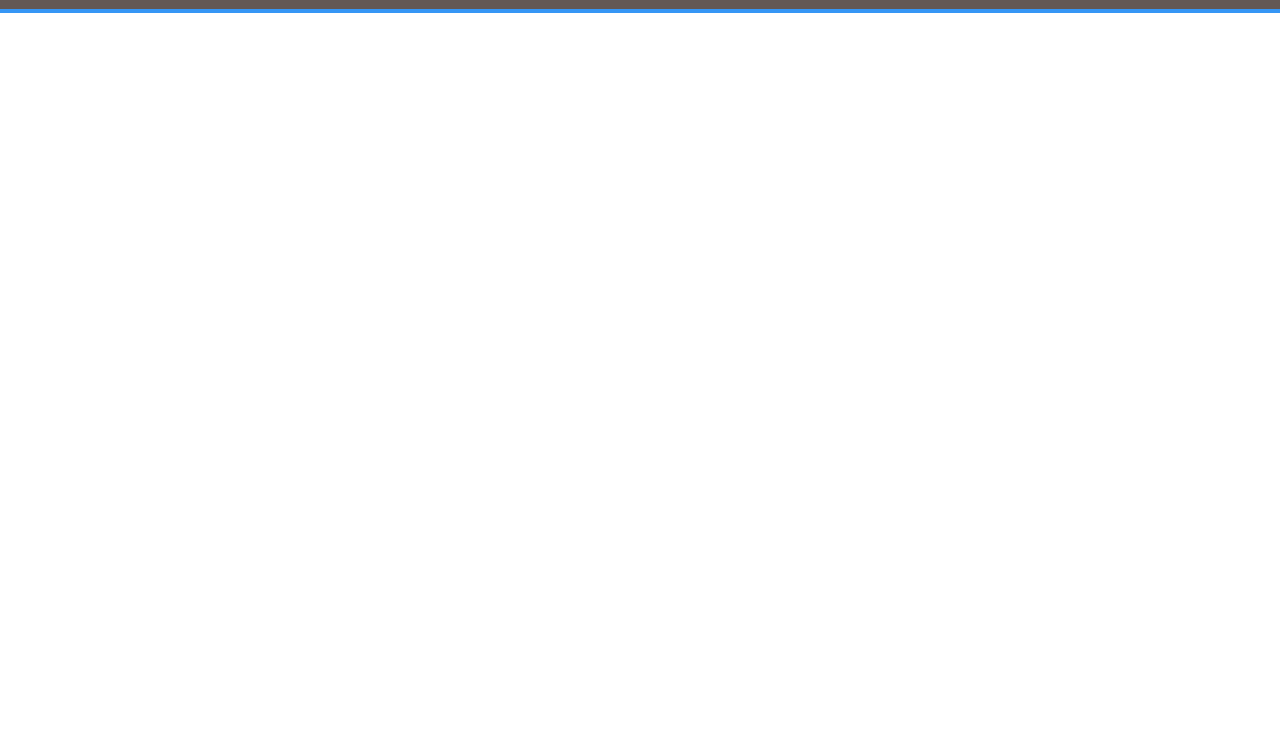
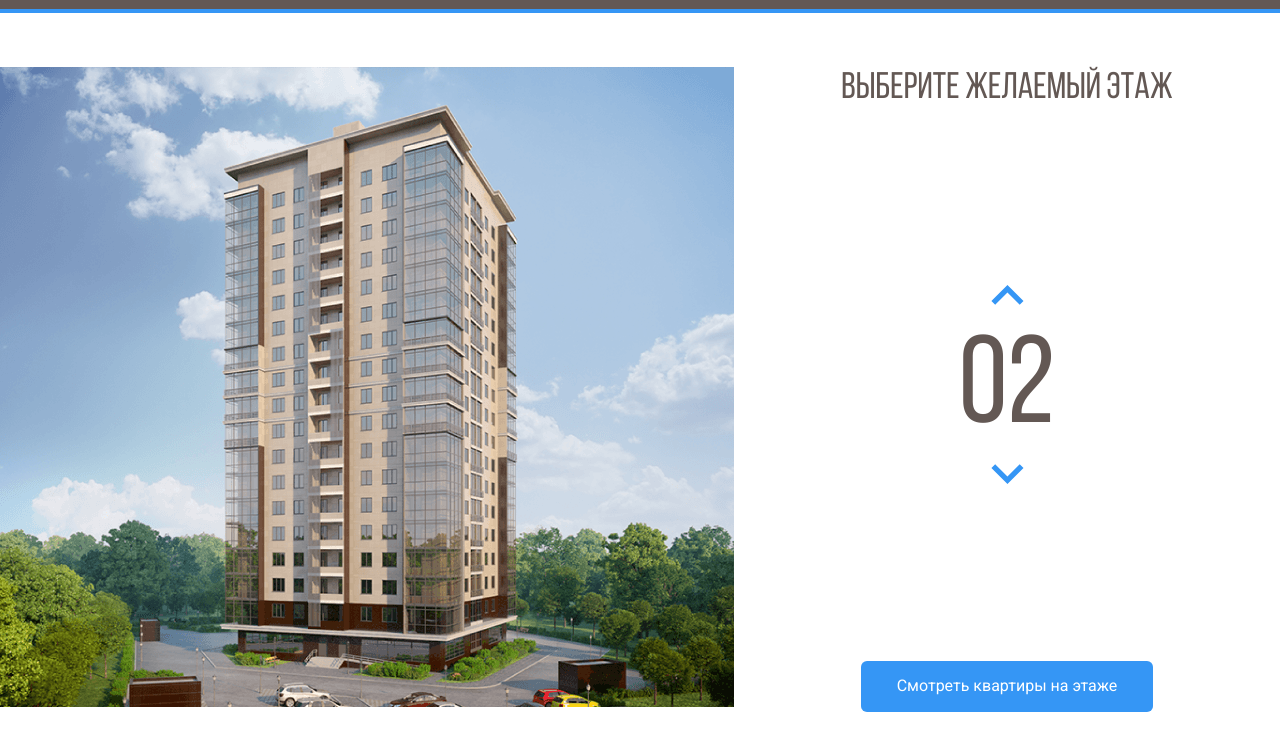
Before and after one commit to OlhaZolotar/melody, a plain HTML site: page index.html in a window 1280 px wide. Shown: the part 55-800 px from the top of the page. Drawn offline with Linux system fonts and the light colour scheme.

Commit message:
feat: add basic page layout

```diff
--- a/css/style.css
+++ b/css/style.css
@@ -1,3 +1,13 @@
+@font-face {
+  font-family: 'Bebas Neue';
+  src: local('Bebas Neue Regular Regular'), local('BebasNeueRegular'),
+    url('../fonts/BebasNeueRegular.woff2') format('woff2'),
+    url('../fonts/BebasNeueRegular.woff') format('woff');
+  font-weight: normal;
+  font-style: normal;
+  font-display: swap;
+}
+
 * {
   box-sizing: border-box;
 }
@@ -51,3 +61,59 @@ body {
   text-decoration: none; /* отключаем подчеркивание у ссылок */
   color: #fff;
 }
+.main {
+  max-width: 1280px;
+  margin: auto;
+  padding-top: 54px;
+  display: flex;
+}
+.main-info {
+  flex-grow: 1;
+  text-align: center;
+  display: flex;
+  flex-direction: column;
+  align-items: center;
+  justify-content: space-between;
+}
+.home-image path {
+  opacity: 0;
+  cursor: pointer;
+}
+.home-image path:hover {
+  opacity: 1;
+}
+.counter-group {
+  display: flex;
+  flex-direction: column;
+  align-items: center;
+}
+.counter-button {
+  background-color: #fff;
+  border: none;
+  cursor: pointer;
+}
+.counter-arrow-down {
+  transform: rotateX(180deg);
+}
+.main-title {
+  margin: 0;
+  font-family: 'Bebas Neue', sans-serif;
+  font-weight: normal;
+  font-size: 37px;
+  line-height: 44px;
+  color: #635854;
+}
+.counter {
+  font-family: 'Bebas Neue', sans-serif;
+  color: #635854;
+  font-size: 124px;
+  margin-top: 10px;
+}
+.button-primary {
+  background: #3596f5;
+  border-radius: 6px;
+  color: #fff;
+  border: none;
+  padding: 16px 36px;
+  cursor: pointer;
+}
--- a/index.html
+++ b/index.html
@@ -48,5 +48,55 @@
     </header>
     <!-- /.navbar -->
 
+    <main class="main">
+        <div class="main-image">
+            <svg class="home-image"
+
+            width="734" height="640" viewBox="0 0 734 640" fill="none" xmlns="http://www.w3.org/2000/svg"
+                xmlns:xlink="http://www.w3.org/1999/xlink">
+                <rect width="734" height="640" fill="url(#pattern0)" />
+                <defs>
+                    <pattern id="pattern0" patternContentUnits="objectBoundingBox" width="1" height="1">
+                        <use xlink:href="#image0_1_86" transform="translate(-0.00408719) scale(0.0013624 0.0015625)" />
+                    </pattern>
+                    <image id="image0_1_86" width="740" height="640" xlink:href="img/home.png" />
+                </defs>
+                <path d="M225 532L445.8 540L515 526.3V548L446.5 567.7L225 556.7V532Z" fill="#3595F6" fill-opacity="0.75" />
+                <path d="M226 531V506L446.3 509.3L516 506V526L446.7 539L226 531Z" fill="#3595F6" fill-opacity="0.75" />
+                <path d="M226 505V480H447H516V503L448 510L226 505Z" fill="#3595F6" fill-opacity="0.75" />
+                <path d="M226 481V456L447.3 452.3L515 459V481H447" fill="#3595F6" fill-opacity="0.75" />
+                <path d="M226 455V429L447.5 425.7L516 436.7V458L447 451.3L226 455Z" fill="#3595F6" fill-opacity="0.75" />
+                <path d="M225 428V404.3L446 392L517 415V436.3L446 424L225 428Z" fill="#3595F6" fill-opacity="0.75" />
+                <path d="M225 406V381L447.2 364.7L517 393.3V414L446.7 392.3L225 406Z" fill="#3595F6" fill-opacity="0.75" />
+                <path d="M225 381V356L447.5 335.7L517 372.3V393L445 364.3L225 381Z" fill="#3595F6" fill-opacity="0.75" />
+                <path d="M225 355V331L448 306.3L517 350.3V372L447.7 334L225 355Z" fill="#3595F6" fill-opacity="0.75" />
+                <path d="M225 330V306L447.5 277.3L517 328.3V349L446.7 306.7L225 330Z" fill="#3595F6" fill-opacity="0.75" />
+                <path d="M224 306V282L446.3 249L517 308.3V328L447 277.3L224 306Z" fill="#3595F6" fill-opacity="0.75" />
+                <path d="M225 281V257L446.2 222L516 286V307L447.3 248.7L225 281Z" fill="#3595F6" fill-opacity="0.75" />
+                <path d="M225 257V232L447.3 194L516 264.3V285L447 221L225 257Z" fill="#3595F6" fill-opacity="0.75" />
+                <path d="M225 231V206L445.8 162.3L516 241.3V264L447 190.7L225 231Z" fill="#3595F6" fill-opacity="0.75" />
+                <path d="M226 207V182L446 134L516 219V242L445.3 162.7L226 207Z" fill="#3595F6" fill-opacity="0.75" />
+                <path d="M225 182V157L444.8 105L516 197.3V220L446.3 133.7L225 182Z" fill="#3595F6" fill-opacity="0.75" />
+                <path d="M225 157V131L447 74.3L516 176V197L446.7 105.3L225 157Z" fill="#3595F6" fill-opacity="0.75" />
+            </svg>
+
+        </div>
+        <!-- /.main-image -->
+        <div class="main-info">
+            <h2 class="main-title">Выберите желаемый этаж</h2>
+            <div class="counter-group">
+                <button class="counter-button counter-up">
+                    <img class="counter-arrow counter-arrow-up" src="img/arrow.svg" alt="arrow-up" >
+                </button>
+                <span class="counter">02</span>
+                <button class="counter-button counter-down">
+                    <img class="counter-arrow counter-arrow-down" src="img/arrow.svg" alt="arrow-down">
+                </button>
+            </div>
+            <!-- /.counter-group -->
+            <button class="button button-primary">Смотреть квартиры на этаже</button>
+        </div>
+        <!-- /.main-info -->
+    </main>
 </body>
 </html>
```
Also changed, not shown: fonts/BebasNeueRegular.woff (added), fonts/BebasNeueRegular.woff2 (added), img/Group 3.svg (added), img/arrow.svg (added), img/home.png (added), 2 other files.
